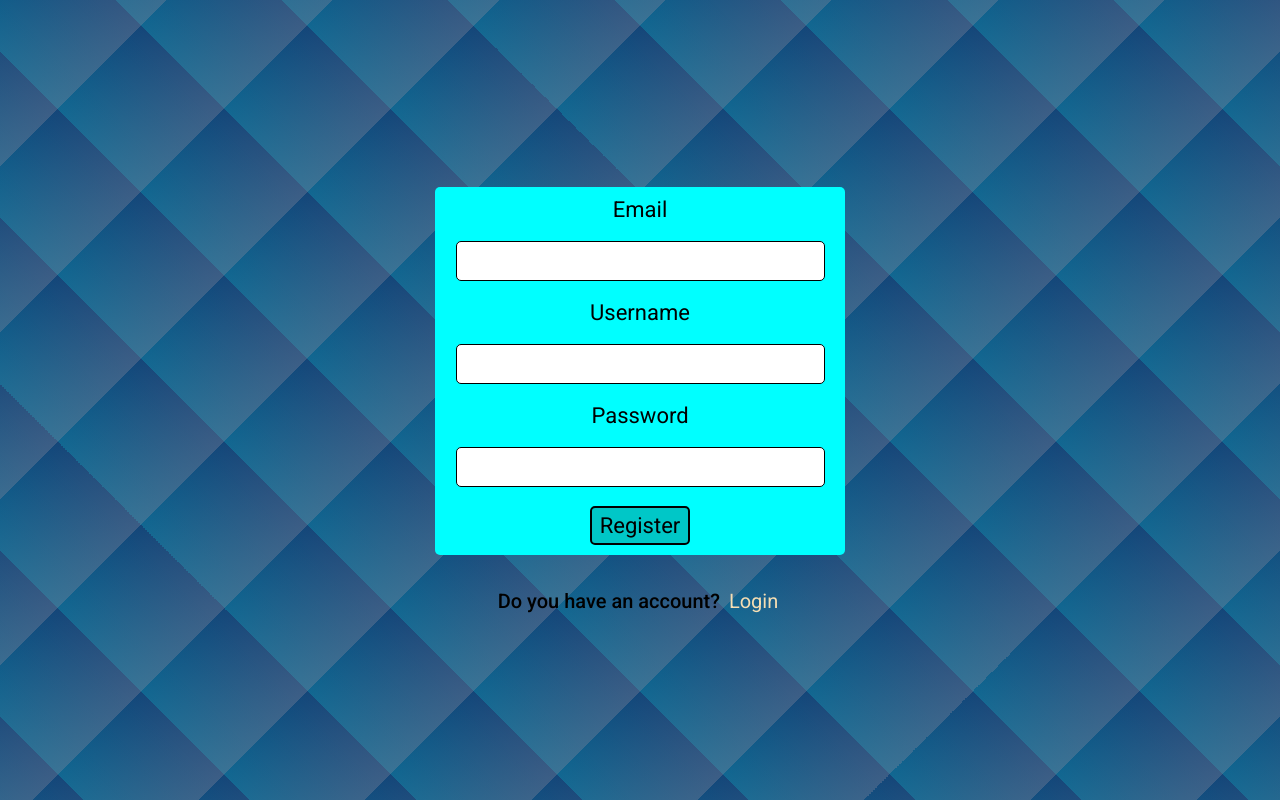
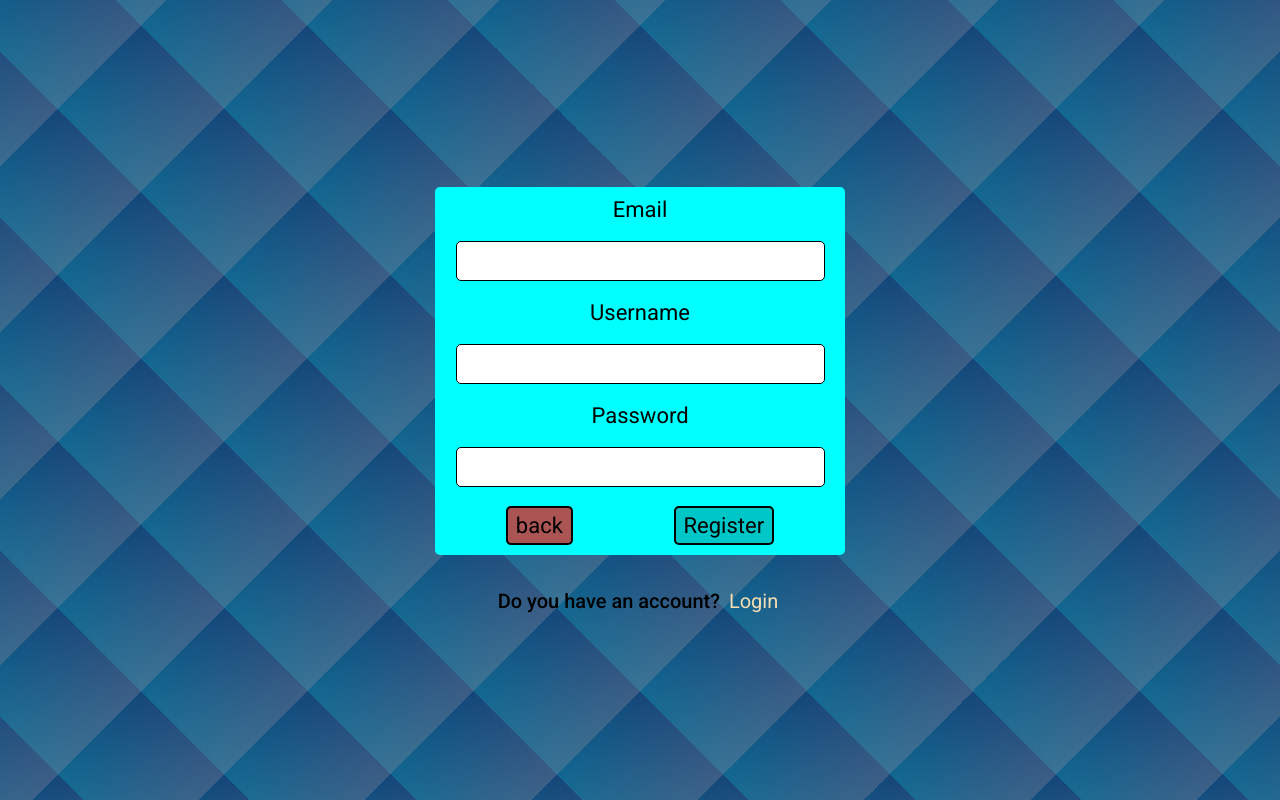
Before and after one commit to xistoeugenio/soccer-quiz, a React (Create React App) app in the folder soccer-client/: page /register in a window 1280 px wide. Built offline with nearby package versions, Linux system fonts and the light colour scheme.

Commit message:
added back button to login page and fixing menu bug.

```diff
--- a/soccer-client/src/axios.js
+++ b/soccer-client/src/axios.js
@@ -1,6 +1,9 @@
 import axios from "axios"
 
+const onlineApi = "https://soccer-api-ezu3.onrender.com/api"
+const localApi = "http://localhost:8800/api"
+
 export const makeRequest = axios.create({
-    baseURL: "http://localhost:8800/api",
+    baseURL: localApi,
     withCredentials: true
 })
--- a/soccer-client/src/components/menu/menu.scss
+++ b/soccer-client/src/components/menu/menu.scss
@@ -52,6 +52,7 @@
             cursor: default;
         }
     }
+}
 
 .menuUser {
     width: 100%;
@@ -99,4 +100,3 @@
         background: linear-gradient(45deg, rgba(57, 34, 34, 1) 0%, rgba(110, 35, 35, 1) 39%, rgba(176, 43, 43, 1) 99%);
     }
 }
-}
--- a/soccer-client/src/pages/login/Login.jsx
+++ b/soccer-client/src/pages/login/Login.jsx
@@ -41,7 +41,13 @@ export default function Login() {
         <label>Password</label>
         <input type="text" name="password" onChange={handleChange} required />
         {loading ? <CircularProgress /> :
-          <button type="submit">sign in</button>}
+          <div className="buttons">
+            <Link to="/">
+              <button className="back">back</button>
+            </Link>
+            <button type="submit">sign in</button>
+          </div>
+        }
 
       </form>
       {
--- a/soccer-client/src/pages/login/login.scss
+++ b/soccer-client/src/pages/login/login.scss
@@ -1,4 +1,4 @@
-.login{
+.login {
     box-sizing: border-box;
     //background-color: dodgerblue;
     width: 450px;
@@ -9,7 +9,7 @@
     align-items: center;
     justify-content: space-around;
 
-    .inputs{
+    .inputs {
         background-color: aqua;
         width: 100%;
         height: 80%;
@@ -23,7 +23,7 @@
             font-size: 22px;
         }
 
-        input{
+        input {
             box-sizing: border-box;
             width: 90%;
             height: 40px;
@@ -33,6 +33,11 @@
             font-size: 22px;
             outline: none;
         }
+
+        .buttons {
+            width: 90%;
+            display: flex;
+            justify-content: space-around;
 
             button {
                 background: rgba(0, 0, 0, 0.219);
@@ -44,10 +49,21 @@
                 font-weight: 400;
                 cursor: pointer;
 
+                &.back{
+                    background-color: rgba(255, 0, 0, 0.671);
+
+                    &:hover{
+                        background-color: rgba(255, 0, 0, 0.452);
+                    }
+                }
+
                 &:hover {
                     background: none;
                 }
             }
+        }
+
+
     }
 
     p {
--- a/soccer-client/src/pages/register/Register.jsx
+++ b/soccer-client/src/pages/register/Register.jsx
@@ -41,8 +41,14 @@ export default function Register() {
         <input type="text" name="username" onChange={handleChange} required />
         <label>Password</label>
         <input type="text" name="password" onChange={handleChange} required />
-        {loading ? <CircularProgress /> :
-          <button type="submit">Register</button>}
+          {loading ? <CircularProgress /> :
+          <div className="buttons">
+            <Link to="/">
+              <button className="back">back</button>
+            </Link>
+            <button type="submit">Register</button>
+          </div>
+        }
       </form>
       {error ?
         <p className="error">
--- a/soccer-client/src/pages/register/register.scss
+++ b/soccer-client/src/pages/register/register.scss
@@ -34,6 +34,11 @@
             outline: none;
         }
 
+        .buttons {
+            width: 90%;
+            display: flex;
+            justify-content: space-around;
+
             button {
                 background: rgba(0, 0, 0, 0.219);
                 color: black;
@@ -44,10 +49,20 @@
                 font-weight: 400;
                 cursor: pointer;
 
+                &.back {
+                    background-color: rgba(255, 0, 0, 0.671);
+
+                    &:hover {
+                        background-color: rgba(255, 0, 0, 0.452);
+                    }
+                }
+
                 &:hover {
                     background: none;
                 }
             }
+        }
+
     }
 
     p {
```
Lines whose indentation alone changed are shown as unchanged.
